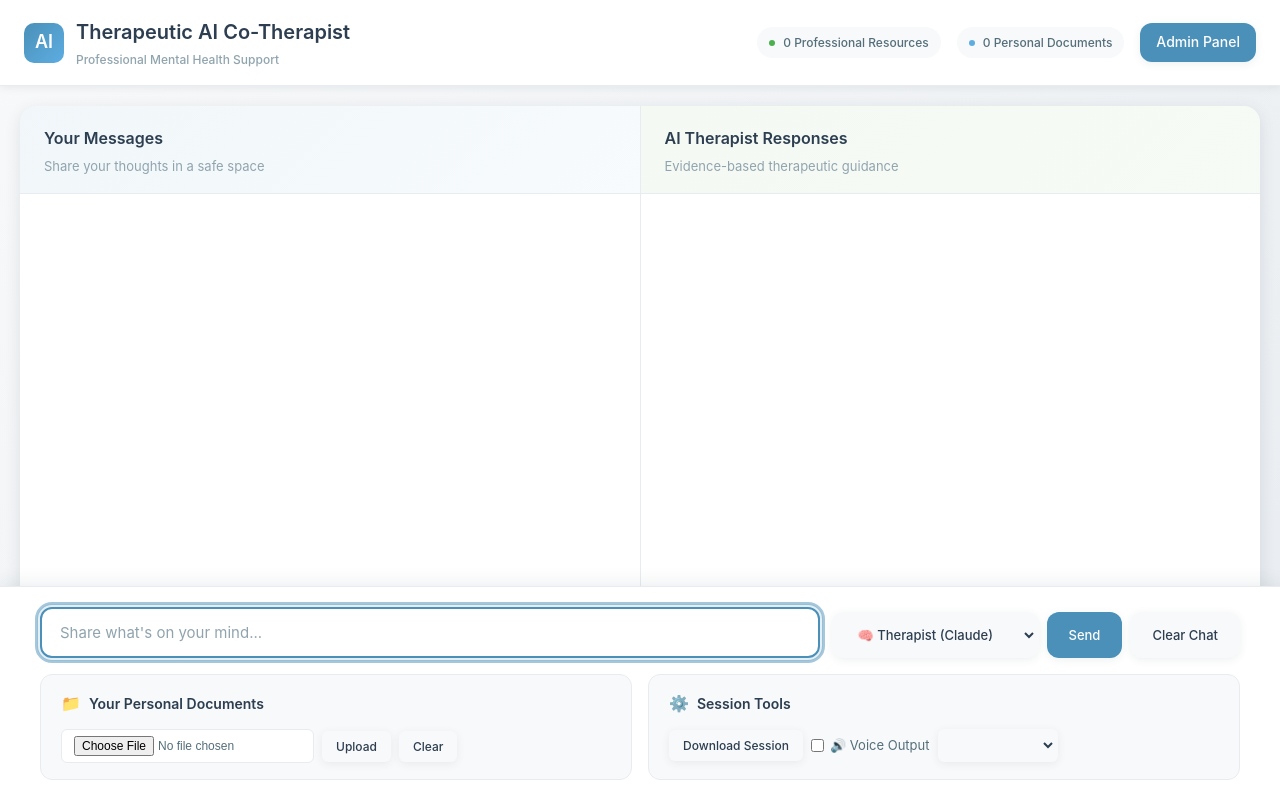
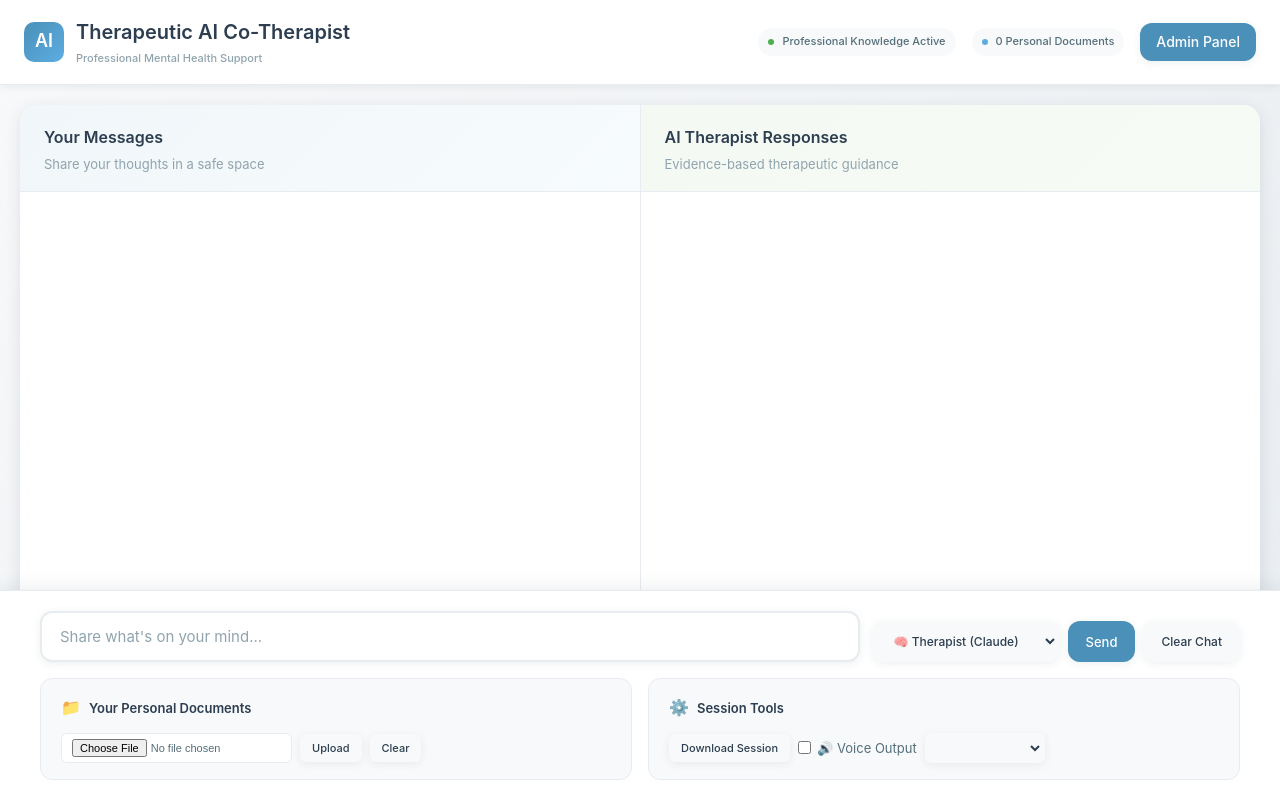
Before and after one commit to Hristo1984/systemic-ai-therapist, a Flask app: page / in a window 1280 px wide. Run offline with Flask 3, Linux system fonts and the light colour scheme; data comes from the database, SQL or seed files in the repository; data that the repository does not hold is empty.

Commit message:
Update index.html

```diff
--- a/templates/index.html
+++ b/templates/index.html
@@ -85,7 +85,7 @@
     }
 
     .brand-subtitle {
-      font-size: 12px;
+      font-size: 11px; /* SMALLER - was 12px */
       color: var(--text-muted);
       font-weight: 500;
     }
@@ -100,10 +100,10 @@
       display: flex;
       align-items: center;
       gap: 8px;
-      padding: 6px 12px;
+      padding: 5px 10px; /* SMALLER - was 6px 12px */
       background: var(--neutral-soft-gray);
       border-radius: 20px;
-      font-size: 12px;
+      font-size: 11px; /* SMALLER - was 12px */
       font-weight: 500;
       color: var(--text-secondary);
       transition: var(--transition);
@@ -194,12 +194,13 @@
       background: linear-gradient(135deg, rgba(127, 176, 105, 0.08), rgba(76, 175, 80, 0.05));
     }
 
-    /* Centralized, natural message bubbles */
+    /* FIXED: Centralized, natural message bubbles */
     .message {
       margin-bottom: 16px;
       animation: messageSlide 0.4s ease-out;
       display: flex;
       align-items: flex-end;
+      padding: 0 30px; /* ADD PADDING TO CENTER THE CONVERSATION */
     }
 
     @keyframes messageSlide {
@@ -214,10 +215,10 @@
     }
 
     .message-bubble {
-      max-width: 70%;
+      max-width: 65%; /* SMALLER - was 70% for better centering */
       padding: 14px 18px;
       border-radius: var(--border-radius);
-      font-size: 15px;
+      font-size: 16px; /* LARGER for readability - was 15px */
       line-height: 1.5;
       box-shadow: var(--shadow-soft);
       position: relative;
@@ -226,7 +227,7 @@
 
     .user-message {
       justify-content: flex-start;
-      margin-left: 20px;
+      margin-left: 0; /* REMOVE extreme left positioning */
     }
 
     .user-message .message-bubble {
@@ -237,7 +238,7 @@
 
     .assistant-message {
       justify-content: flex-end;
-      margin-right: 20px;
+      margin-right: 0; /* REMOVE extreme right positioning */
     }
 
     .assistant-message .message-bubble {
@@ -260,8 +261,8 @@
       border-radius: var(--border-radius);
       color: var(--text-muted);
       font-style: italic;
-      max-width: 70%;
-      margin-right: 20px;
+      max-width: 65%; /* MATCH message bubbles */
+      margin-right: 30px; /* MATCH padding */
       margin-left: auto;
       border-bottom-right-radius: 4px;
     }
@@ -331,13 +332,13 @@
     }
 
     .btn {
-      padding: 12px 20px;
+      padding: 10px 16px; /* SMALLER - was 12px 20px */
       border: 2px solid transparent;
       border-radius: var(--border-radius);
       background: var(--neutral-soft-gray);
       color: var(--text-primary);
       font-family: inherit;
-      font-size: 13px;
+      font-size: 12px; /* SMALLER - was 13px */
       font-weight: 500;
       cursor: pointer;
       transition: var(--transition);
@@ -355,6 +356,7 @@
     .btn-primary {
       background: var(--primary-trust-blue);
       color: white;
+      font-size: 13px; /* Slightly larger for primary action */
     }
 
     .btn-primary:hover {
@@ -396,7 +398,7 @@
     }
 
     .panel-title {
-      font-size: 14px;
+      font-size: 13px; /* SMALLER - was 14px */
       font-weight: 600;
       color: var(--text-primary);
     }
@@ -409,24 +411,24 @@
     }
 
     .file-input {
-      padding: 6px 12px;
+      padding: 5px 10px; /* SMALLER - was 6px 12px */
       border: 1px solid var(--neutral-border);
       border-radius: 6px;
       background: var(--neutral-pure-white);
-      font-size: 12px;
+      font-size: 11px; /* SMALLER - was 12px */
       color: var(--text-secondary);
     }
 
     .btn-small {
-      padding: 6px 12px;
-      font-size: 12px;
+      padding: 5px 10px; /* SMALLER - was 6px 12px */
+      font-size: 11px; /* SMALLER - was 12px */
       border-radius: 6px;
     }
 
     .status-message {
-      padding: 4px 8px;
+      padding: 3px 6px; /* SMALLER - was 4px 8px */
       border-radius: 4px;
-      font-size: 11px;
+      font-size: 10px; /* SMALLER - was 11px */
       font-weight: 500;
     }
 
@@ -511,6 +513,11 @@
       .feature-panels {
         grid-template-columns: 1fr;
         gap: 12px;
+      }
+
+      /* Mobile message adjustments */
+      .message {
+        padding: 0 15px; /* Smaller padding on mobile */
       }
     }
 
@@ -874,53 +881,4 @@
       }
     });
 
-    clearDocsBtn.addEventListener("click", async () => {
-      if (!confirm("Clear all your personal documents? This cannot be undone.")) return;
-
-      try {
-        const response = await fetch("/clear-documents", { method: "POST" });
-        const result = await response.json();
-        showStatus(userUploadStatus, result.message, true);
-        loadPersonalDocsStatus();
-      } catch (error) {
-        showStatus(userUploadStatus, "Clear failed: " + error.message, false);
-      }
-    });
-
-    document.getElementById("clear-btn").addEventListener("click", async () => {
-      try {
-        await fetch("/clear", { method: "POST" });
-        userMessages.innerHTML = '';
-        assistantMessages.innerHTML = '<div class="typing-indicator" id="typing-indicator"><span class="typing-dots">AI is thinking</span></div>';
-        typingIndicator = document.getElementById('typing-indicator');
-        showStatus(generalStatus, "Chat cleared (documents retained)", true);
-      } catch (error) {
-        showStatus(generalStatus, "Clear failed: " + error.message, false);
-      }
-    });
-
-    document.getElementById("download-btn").addEventListener("click", async () => {
-      try {
-        const res = await fetch("/log");
-        const log = await res.json();
-        const blob = new Blob([JSON.stringify(log, null, 2)], { type: "application/json" });
-        const link = document.createElement("a");
-        link.href = URL.createObjectURL(blob);
-        link.download = "therapeutic_session.json";
-        link.click();
-        showStatus(generalStatus, "Session downloaded", true);
-      } catch (error) {
-        showStatus(generalStatus, "Download failed: " + error.message, false);
-      }
-    });
-
-    // Event listeners
-    sendBtn.addEventListener('click', sendMessage);
-
-    // Initialize
-    loadKnowledgeStatus();
-    loadPersonalDocsStatus();
-    userInput.focus();
-  </script>
-</body>
-</html>
+    clearDocsBtn.addEventListener("click",
```
